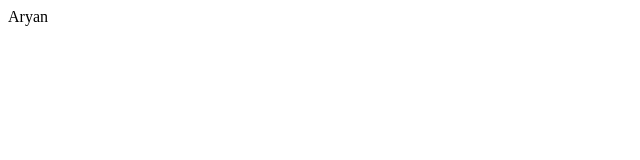
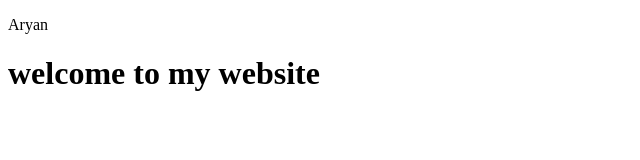
Before and after one commit to aryanharit14-ux/BEE-5th-sem-, a plain HTML site: page demo.html in a window 1280 px wide. Shown: the whole page, without its empty margins (0-640 px from the left). Drawn offline with Linux system fonts and the light colour scheme.

Commit message:
added h1 tag

```diff
--- a/demo.html
+++ b/demo.html
@@ -6,6 +6,7 @@
     <title>Document</title>
 </head>
 <body>
-    Aryan
+   <p>Aryan</p>
+   <h1> welcome to my website</h1>
 </body>
 </html>
```
